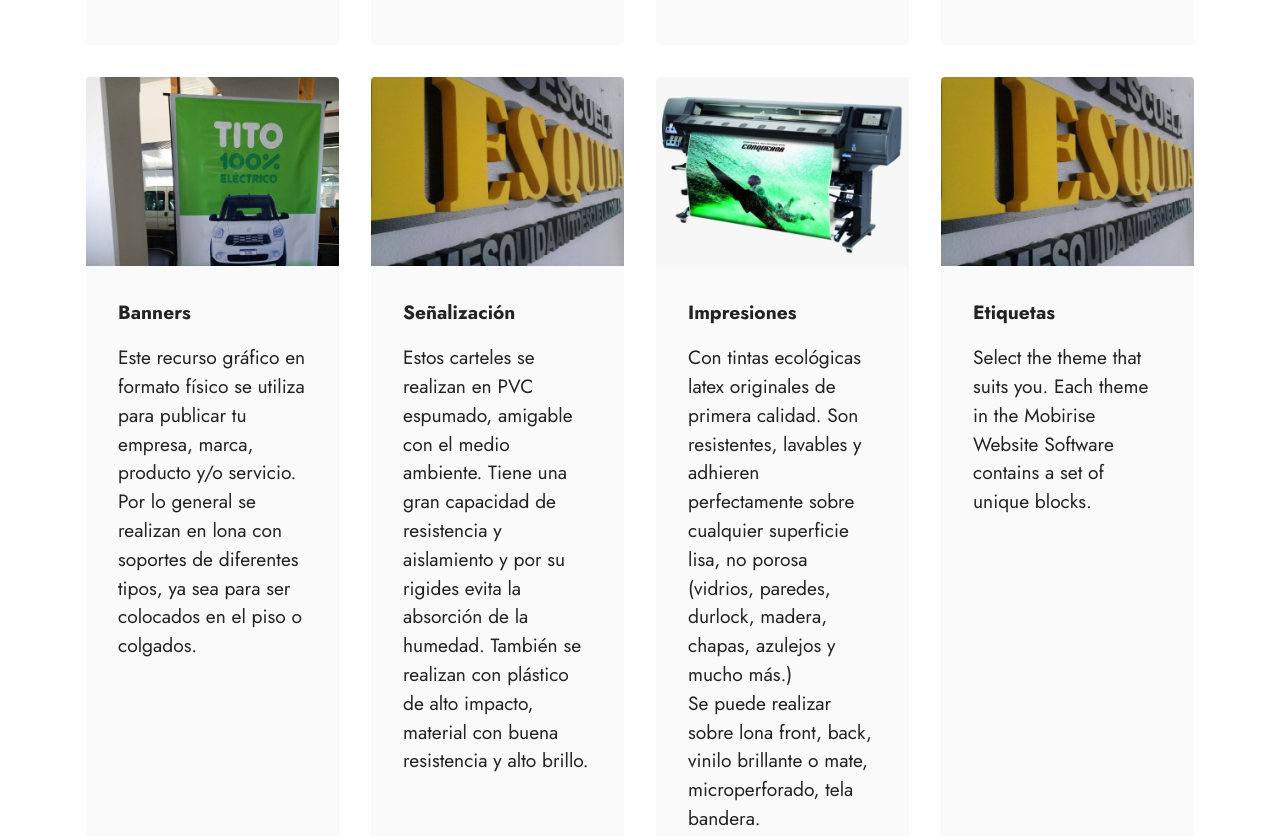
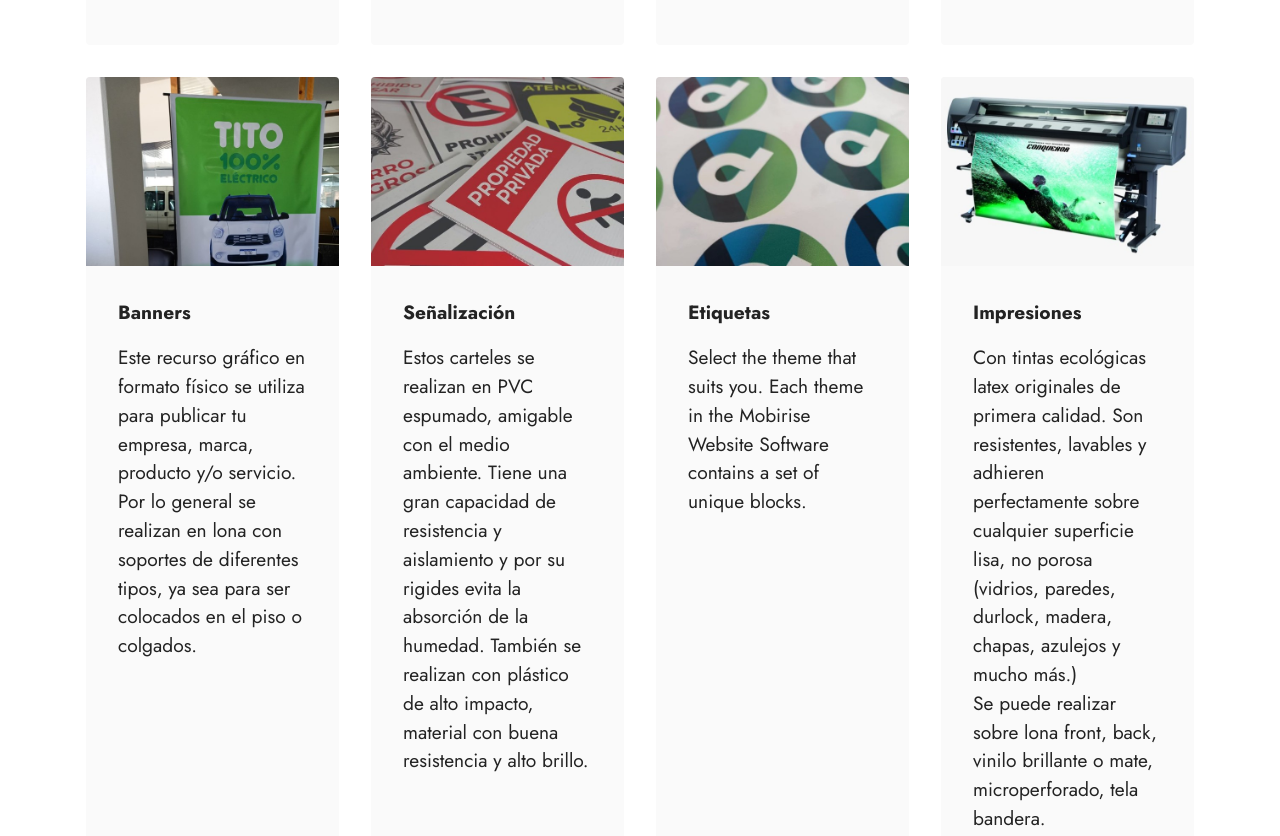
Before and after one commit to FacuRousseaux/spcomunicacionvisual, a plain HTML site: page index.html in a window 1280 px wide. Shown: the part 3158-3994 px from the top of the page. Drawn offline with Linux system fonts and the light colour scheme; files whose address does not match are found by name.

Commit message:
Nuevas img

```diff
--- a/index.html
+++ b/index.html
@@ -331,10 +331,11 @@
                     </div>
 
                 </div>
-            </div><div class="item features-image сol-12 col-md-6 col-lg-3">
+            </div>
+            <div class="item features-image сol-12 col-md-6 col-lg-3">
                 <div class="item-wrapper">
                     <div class="item-img">
-                        <img src="assets/images/32-596x447.jpg" alt="Carteles de señalización" data-slide-to="5" data-bs-slide-to="6">
+                        <img src="assets/images/senializacion.jpg" alt="Carteles de señalización" data-slide-to="5" data-bs-slide-to="6">
                     </div>
                     <div class="item-content">
                         <h2 class="item-title mbr-fonts-style display-7 mbr-bold">
@@ -345,7 +346,26 @@
                     </div>
 
                 </div>
-            </div><div class="item features-image сol-12 col-md-6 col-lg-3">
+            </div>
+
+            <div class="item features-image сol-12 col-md-6 col-lg-3">
+                <div class="item-wrapper">
+                    <div class="item-img">
+                        <img src="assets/images/etiquetas.jpg" alt="Etiquetas" data-slide-to="7" data-bs-slide-to="8">
+                    </div>
+                    <div class="item-content">
+                        <h2 class="item-title mbr-fonts-style display-7 mbr-bold">
+                            Etiquetas
+                        </h2>
+
+                        <p class="mbr-text mbr-fonts-style mt-3 display-7">Select the theme that suits you. Each theme
+                            in the Mobirise Website Software contains a set of unique blocks.<br></p>
+                    </div>
+
+                </div>
+            </div>
+
+            <div class="item features-image сol-12 col-md-6 col-lg-3">
                 <div class="item-wrapper">
                     <div class="item-img">
                         <img src="assets/images/impresion-latex.jpg" alt="Impresiones" data-slide-to="6" data-bs-slide-to="7">
@@ -359,23 +379,7 @@
                     </div>
 
                 </div>
-            </div><div class="item features-image сol-12 col-md-6 col-lg-3">
-                <div class="item-wrapper">
-                    <div class="item-img">
-                        <img src="assets/images/32-596x447.jpg" alt="Etiquetas" data-slide-to="7" data-bs-slide-to="8">
-                    </div>
-                    <div class="item-content">
-                        <h2 class="item-title mbr-fonts-style display-7 mbr-bold">
-                            Etiquetas
-                        </h2>
-
-                        <p class="mbr-text mbr-fonts-style mt-3 display-7">Select the theme that suits you. Each theme
-                            in the Mobirise Website Software contains a set of unique blocks.<br></p>
-                    </div>
-
-                </div>
             </div>
-
 
         </div>
     </div>
```
Also changed, not shown: assets/images/etiquetas.jpg (added), assets/images/senializacion.jpg (added).
